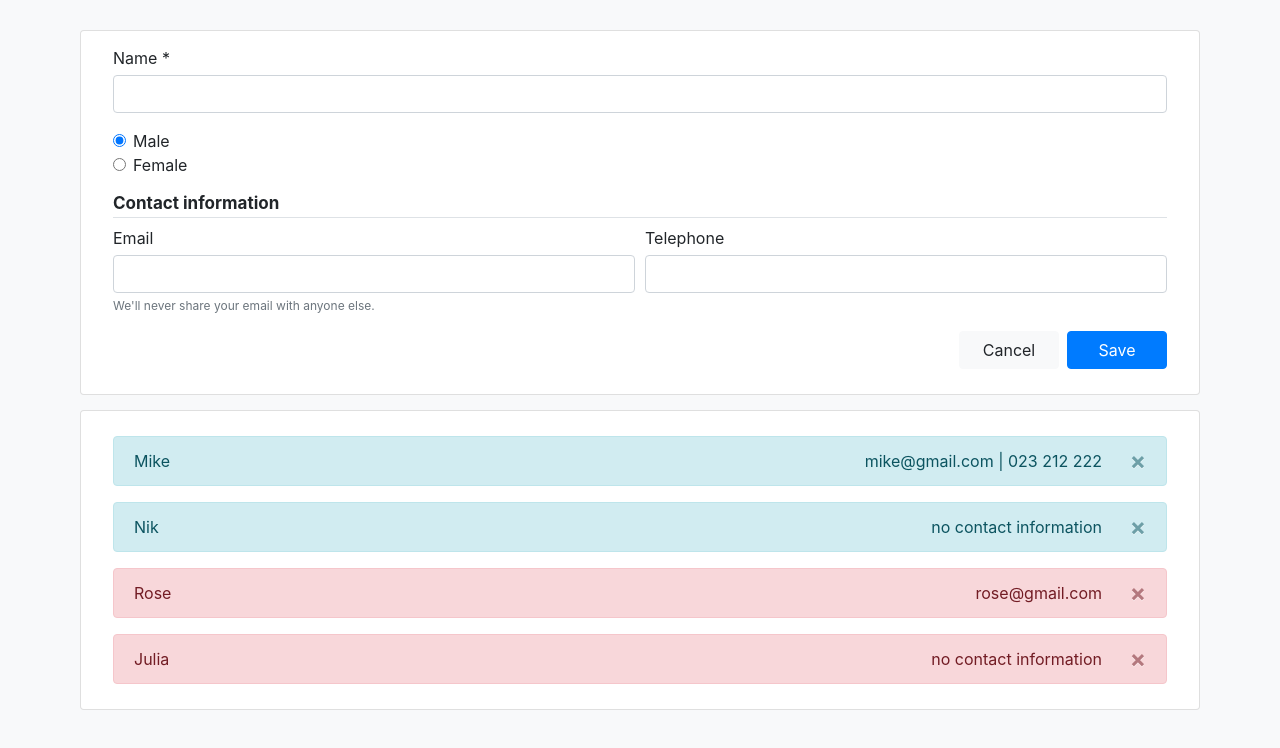
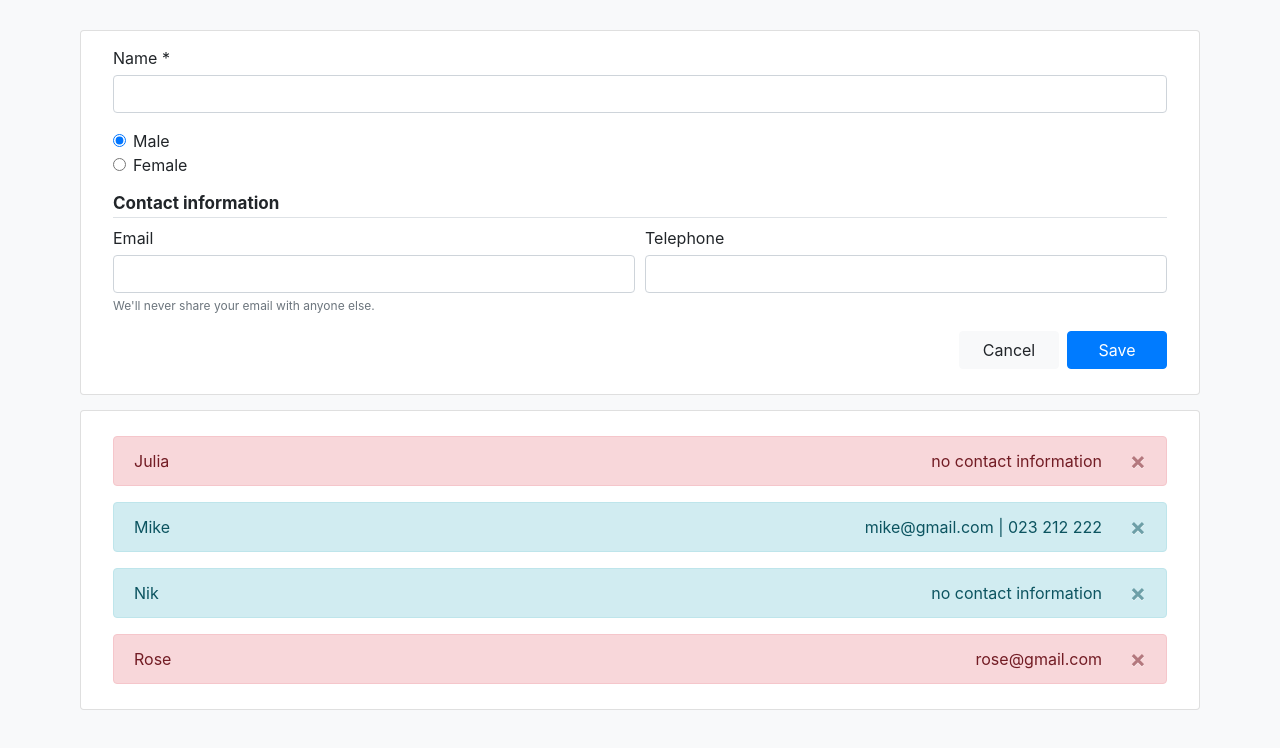
Before and after one commit to urosi/ng-contacts, an Angular app: page / in a window 1280 px wide. Shown: the top 748 px of the page. Built offline with nearby package versions, Linux system fonts and the light colour scheme; data requests are answered from the project's data file.

Commit message:
sorting added

```diff
--- a/src/app/contacts/main-contacts.component.ts
+++ b/src/app/contacts/main-contacts.component.ts
@@ -19,7 +19,7 @@ export class ContactsMainComponent implements OnInit {
   }
 
   ngOnInit() {
-    this.getContactsFromService();
+    this.getContactsFromServiceSorted();
   }
 
   removeContact(name: string){
@@ -33,16 +33,20 @@ export class ContactsMainComponent implements OnInit {
     this.contactService.addContact(contact).subscribe(
       c => {
         this.contacts.push(c);
+        this.sortContacts();
         this.toastr.success(`Contact ${c.name} successfully saved.`);
       },
       error => this.handleHttpError(error, 'Error sending contact to the server')
     );
   }
 
-  getContactsFromService(){
+  getContactsFromServiceSorted(){
     this.contactService.getContacts().subscribe(
-        contacts => this.contacts = contacts,
-        err => this.handleHttpError(err, 'Error getting contacts from the server')
+      contacts => {
+        this.contacts = contacts;
+        this.sortContacts();
+      },
+      err => this.handleHttpError(err, 'Error getting contacts from the server')
     );
   }
 
@@ -51,4 +55,12 @@ export class ContactsMainComponent implements OnInit {
     this.toastr.error(error.message, title);
     return throwError(error);
   }
+
+  sortContacts() {
+    this.contacts = this.contacts.sort((c1, c2) => {
+      if (c1.name < c2.name) { return - 1; }
+      if (c1.name > c2.name) { return 1; }
+      return 0;
+    });
+  }
 }
```
